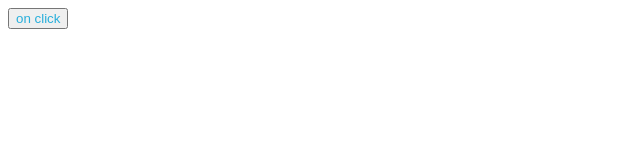
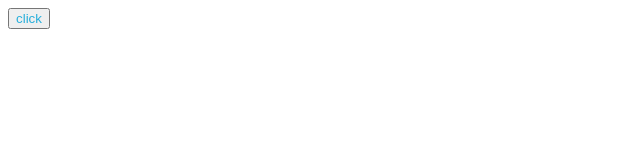
Before and after one commit to bs-puja-kumari/React-Practice-Assignments---Button-Action-with-Class-Component, a React app: page / in a window 1280 px wide. Shown: the top 160 px of the page, without its empty margins (0-640 px from the left). Built offline with nearby package versions, Linux system fonts and the light colour scheme.

Commit message:
Update App.js

```diff
--- a/src/components/App.js
+++ b/src/components/App.js
@@ -12,7 +12,7 @@
     render() {
     	return(
     		<div id="main">
-		<button id="click" onclick={()=>{<p id="para">{this.state.data}</p>}}> on click</button>
+		<button id="click" onclick={()=>{<p id="para">{this.state.data}</p>}}>click</button>
 
 
 				{ /* Do not remove this main div!! */ }
```
